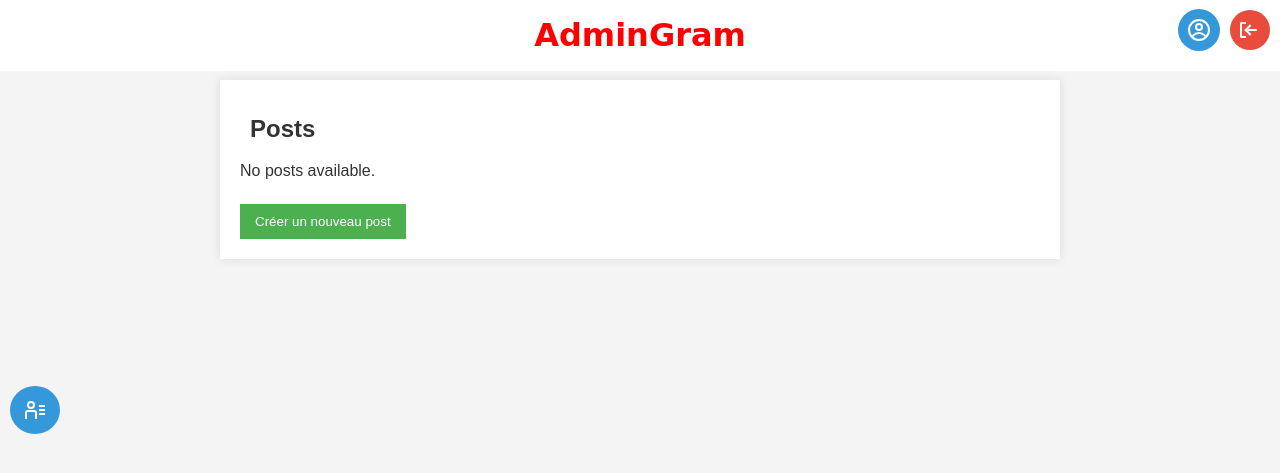
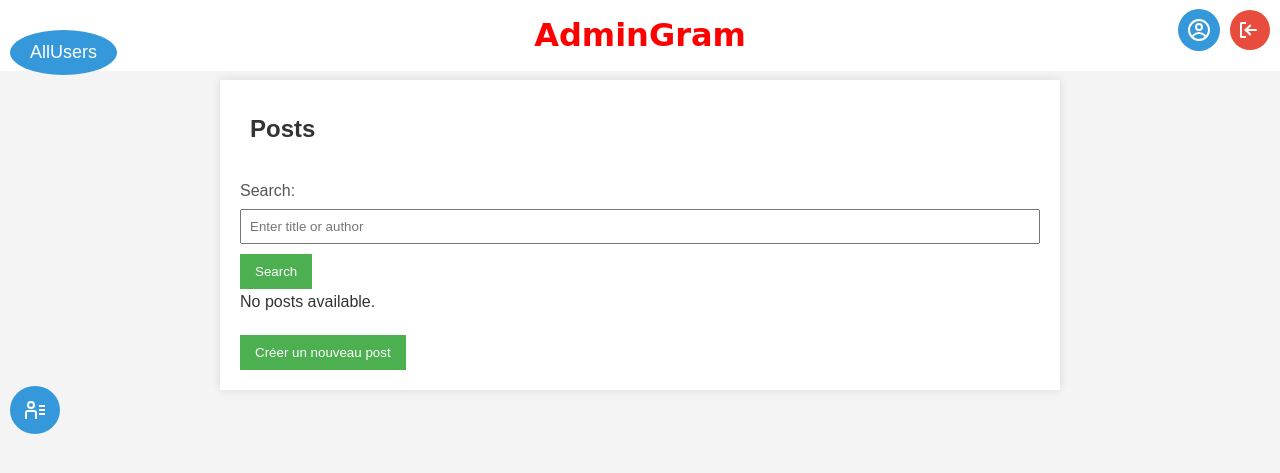
Before and after one commit to GoldenR3kT/ProjetPHP, a PHP site: page /app/views/admin/admin_home.php in a window 1280 px wide. Shown: the top 473 px of the page. Run offline with PHP 8.4, Linux system fonts and the light colour scheme.

Commit message:
les bails
tkt gros

```diff
--- a/app/style.css
+++ b/app/style.css
@@ -276,3 +276,26 @@ label {
     display: flex;
     align-items: center;
 }
+
+/* Ajout de style pour le bouton de gestion d'utilisateur */
+.manage-user-button {
+    position: fixed;
+    top: 10px;
+    left: 10px;
+    z-index: 1001;
+}
+
+.manage-user-button button {
+    padding: 12px 20px;
+    background-color: #3498db;
+    border: none;
+    color: #fff;
+    border-radius: 50%;
+    font-size: 18px;
+    transition: background-color 0.3s ease;
+    cursor: pointer;
+}
+
+.manage-user-button button:hover {
+    background-color: #2980b9;
+}
--- a/app/views/admin/admin_home.php
+++ b/app/views/admin/admin_home.php
@@ -23,6 +23,15 @@ session_start();
         <button type="submit" name="logout"><i class="gg-log-out"></i></button>
     </form>
 </div>
+
+<!-- Bouton pour changer de vue -->
+<div class="manage-user-button button" style="position: absolute; top: 10px; left: 10px;">
+    <form action="../../controllers/process.php" method="post">
+        <button type="submit" name="manage_users">AllUsers</button>
+    </form>
+</div>
+
+
 <h1><a href="admin_home.php" id="home" style="text-decoration: none; color: red;">AdminGram</a></h1>
 <div class="friends-button button">
     <form action="../../controllers/process.php" method="post">
@@ -31,6 +40,14 @@ session_start();
 </div>
 <div class="container">
     <h2>Posts</h2>
+
+    <!-- Barre de recherche -->
+    <form action="../../controllers/process.php" method="post">
+        <label for="search">Search:</label>
+        <input type="text" name="search" id="search" placeholder="Enter title or author">
+        <button type="submit" name="search_button_posts_admin">Search</button>
+    </form>
+
 
     <?php
     // Vérifier si la variable $posts est définie dans la session
@@ -53,7 +70,6 @@ session_start();
 
                 <p>Date: <?php echo $post['created_at']; ?></p>
 
-                <?php print_r($post)?>
 
                 <!-- Boutons Like, Dislike et Commentaire -->
                 <div class="action-buttons">
@@ -88,6 +104,26 @@ session_start();
     }
     ?>
 
+    <div class="pagination">
+        <?php
+        // Vérifier si la variable $totalPages est définie dans la session
+        if (isset($_SESSION['totalPages'])) {
+            $totalPages = $_SESSION['totalPages'];
+
+            // Utilisez un seul formulaire pour tous les boutons de pagination
+            echo '<form action="../../controllers/process.php" method="post">';
+
+            // Boucle pour générer les liens de pagination
+            for ($i = 1; $i <= $totalPages; $i++) {
+                $disabled = ($i == $_SESSION['currentPage']) ? 'disabled' : '';
+                echo '<button type="submit" name="pagination_admin" value="' . $i . '" ' . $disabled . '>' . $i . '</button>';
+            }
+
+            echo '</form>';
+        }
+        ?>
+    </div>
+
     <form action="../../controllers/process.php" method="post">
         <button name="new_post" type="submit">Créer un nouveau post</button>
     </form>
--- a/app/views/admin/admin_manage_users.php
+++ b/app/views/admin/admin_manage_users.php
@@ -27,7 +27,7 @@ session_start();
     <form action="../../controllers/process.php" method="post">
         <label for="search">Search:</label>
         <input type="text" name="search" id="search" placeholder="Enter username">
-        <button type="submit" name="search_button">Search</button>
+        <button type="submit" name="search_button_users">Search</button>
     </form>
 
     <form action="../../controllers/process.php" method="post">
@@ -43,7 +43,7 @@ session_start();
                 echo '<span>Email: ' . $user['Email'] . '</span>';
                 echo '<span>Prénom: ' . $user['Prenom'] . '</span>';
                 echo '<span>Nom: ' . $user['Nom'] . '</span>';
-                echo '<span>Date d\'inscription: ' . $user['date_naissance'] . '</span>';
+                echo '<span>Date de naissance: ' . $user['date_naissance'] . '</span>';
 
                 echo '<div class="delete-button">';
                 echo '<button type="submit" name="delete_user"><i class="gg-trash"></i></button>';
--- a/app/views/social/home.php
+++ b/app/views/social/home.php
@@ -52,7 +52,6 @@ session_start();
 
                 <p>Date: <?php echo $post['created_at']; ?></p>
 
-                <?php print_r($post)?>
 
                 <!-- Boutons Like, Dislike et Commentaire -->
                 <div class="action-buttons">
```
Also changed, not shown: app/controllers/AdminController.php (+22 -7 lines), app/controllers/PostController.php (+10 -0 lines), app/controllers/process.php (+75 -4 lines), app/models/Admin.php (deleted, +0 -27 lines).
